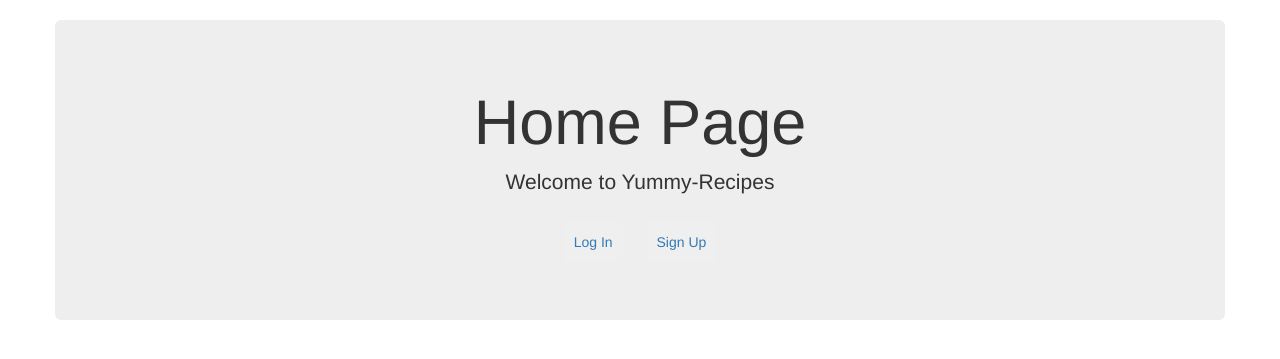
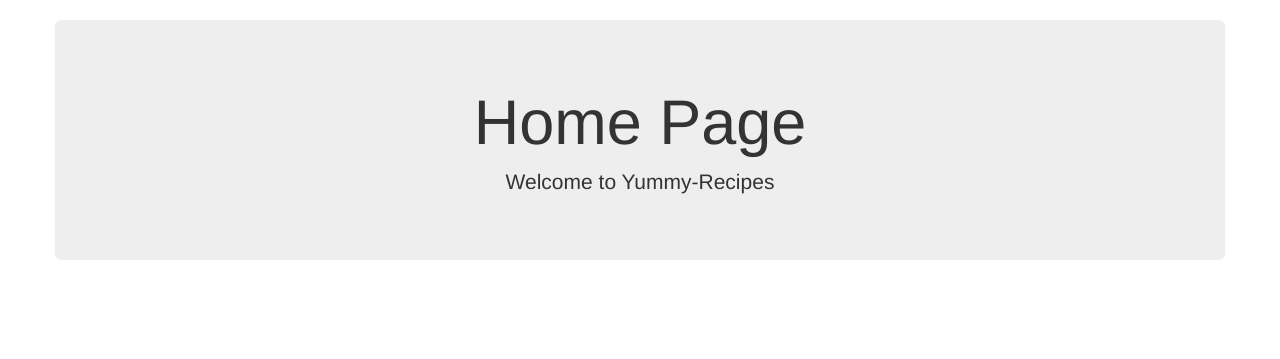
Before and after one commit to nyandiekaFelix/yummy-recipes, a Flask app: page / in a window 1280 px wide. Shown: the part 51-410 px from the top of the page. Run offline with Flask 2, Linux system fonts and the light colour scheme; parts of the project's set-up code (start-up, migrations or seed data) failed here and were passed over; some libraries are stand-ins or nearby versions.

Commit message:
[feat]: delete links

```diff
--- a/yummy_recipes/templates/home.html
+++ b/yummy_recipes/templates/home.html
@@ -8,8 +8,6 @@
     <div class="container jumbotron text-center">
         <h1>Home Page</h1>
         <p>Welcome to Yummy-Recipes</p>
-        <button class="home-link"><a href="/login">Log In</a></button>
-        <button class="home-link"><a href="/signup">Sign Up</a></button>
     </div>
 
 {% endblock %}
```
